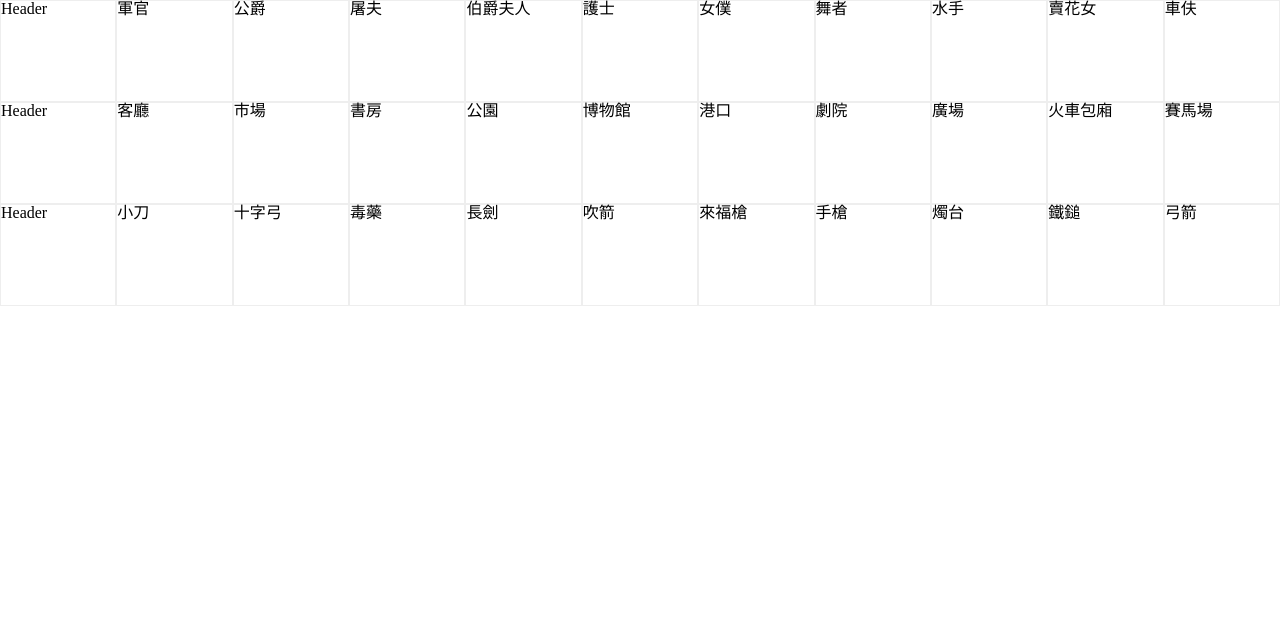
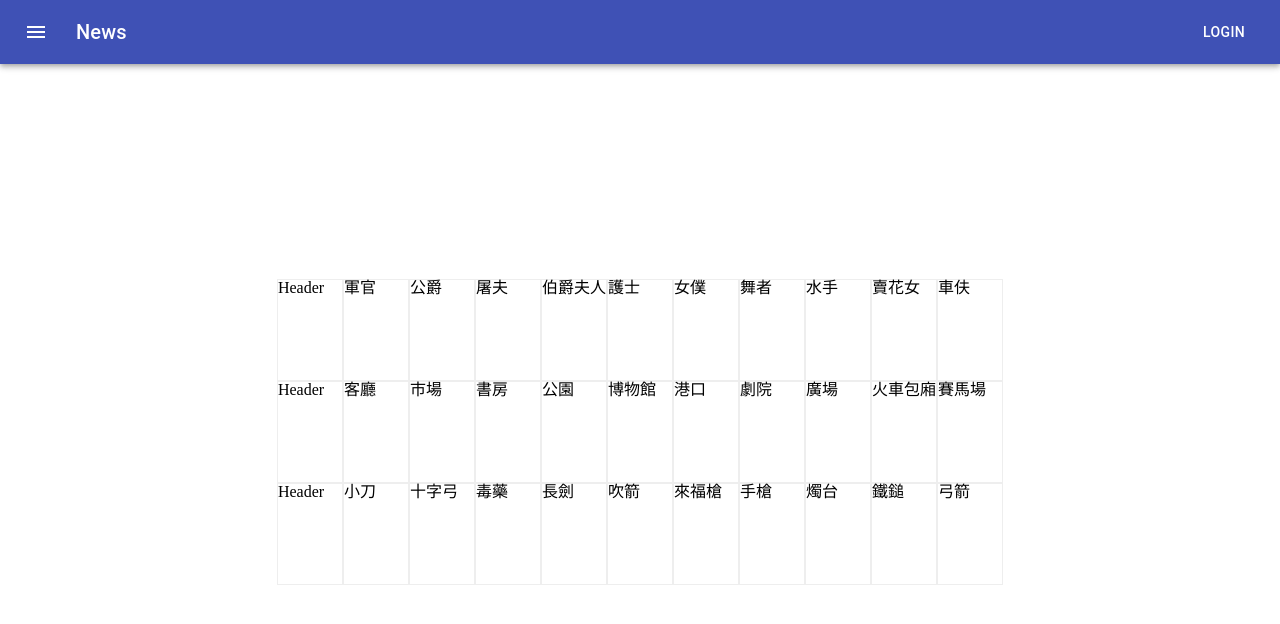
Before and after one commit to TimingJL/13_clues_helper, a React (Create React App) app: page / in a window 1280 px wide. Shown: the top 624 px of the page. Built offline with nearby package versions, Linux system fonts and the light colour scheme; the HTML template or start-up script is replaced by a standard one.

Commit message:
[feature] add nav bar

```diff
--- /dev/null
+++ b/src/containers/MainPage/Content/index.js
@@ -0,0 +1,43 @@
+import React from "react";
+import styled from "styled-components";
+import data from "../data";
+
+const MainPageContainer = styled.div``;
+
+const GridContainer = styled.div`
+  display: grid;
+  grid-template-columns: repeat(11, 1fr);
+`;
+
+const GridBlock = styled.div`
+  border: 1px solid #eee;
+  height: 100px;
+`;
+
+const Content = () => {
+  const { persons, locations, weapons } = data;
+  return (
+    <MainPageContainer>
+      <GridContainer>
+        <GridBlock>Header</GridBlock>
+        {persons.map((person) => (
+          <GridBlock key={person.name.en}>{person.name.zhtw}</GridBlock>
+        ))}
+      </GridContainer>
+      <GridContainer>
+        <GridBlock>Header</GridBlock>
+        {locations.map((location) => (
+          <GridBlock key={location.name.en}>{location.name.zhtw}</GridBlock>
+        ))}
+      </GridContainer>
+      <GridContainer>
+        <GridBlock>Header</GridBlock>
+        {weapons.map((weapon) => (
+          <GridBlock key={weapon.name.en}>{weapon.name.zhtw}</GridBlock>
+        ))}
+      </GridContainer>
+    </MainPageContainer>
+  );
+};
+
+export default Content;
--- /dev/null
+++ b/src/containers/MainPage/Header/index.js
@@ -0,0 +1,40 @@
+import React from "react";
+import { makeStyles } from "@material-ui/core/styles";
+import AppBar from "@material-ui/core/AppBar";
+import Toolbar from "@material-ui/core/Toolbar";
+import Typography from "@material-ui/core/Typography";
+import Button from "@material-ui/core/Button";
+import IconButton from "@material-ui/core/IconButton";
+import MenuIcon from "@material-ui/icons/Menu";
+
+const useStyles = makeStyles((theme) => ({
+  menuButton: {
+    marginRight: theme.spacing(2),
+  },
+  title: {
+    flexGrow: 1,
+  },
+}));
+
+export default function Header() {
+  const classes = useStyles();
+
+  return (
+    <AppBar position="static">
+      <Toolbar>
+        <IconButton
+          edge="start"
+          className={classes.menuButton}
+          color="inherit"
+          aria-label="menu"
+        >
+          <MenuIcon />
+        </IconButton>
+        <Typography variant="h6" className={classes.title}>
+          News
+        </Typography>
+        <Button color="inherit">Login</Button>
+      </Toolbar>
+    </AppBar>
+  );
+}
--- a/src/containers/MainPage/index.js
+++ b/src/containers/MainPage/index.js
@@ -1,41 +1,28 @@
 import React from "react";
 import styled from "styled-components";
-import data from "./data";
+import Header from "./Header";
+import Content from "./Content";
 
-const MainPageContainer = styled.div``;
-
-const GridContainer = styled.div`
-  display: grid;
-  grid-template-columns: repeat(11, 1fr);
+const MainPageContainer = styled.div`
+  height: 100vh;
+  display: flex;
+  flex-direction: column;
 `;
 
-const GridBlock = styled.div`
-  border: 1px solid #eee;
-  height: 100px;
+const ContentWrapper = styled.div`
+  flex-grow: 1;
+  display: flex;
+  justify-content: center;
+  align-items: center;
 `;
 
 const MainPage = () => {
-  const { persons, locations, weapons } = data;
   return (
     <MainPageContainer>
-      <GridContainer>
-        <GridBlock>Header</GridBlock>
-        {persons.map((person) => (
-          <GridBlock key={person.name.en}>{person.name.zhtw}</GridBlock>
-        ))}
-      </GridContainer>
-      <GridContainer>
-        <GridBlock>Header</GridBlock>
-        {locations.map((location) => (
-          <GridBlock key={location.name.en}>{location.name.zhtw}</GridBlock>
-        ))}
-      </GridContainer>
-      <GridContainer>
-        <GridBlock>Header</GridBlock>
-        {weapons.map((weapon) => (
-          <GridBlock key={weapon.name.en}>{weapon.name.zhtw}</GridBlock>
-        ))}
-      </GridContainer>
+      <Header />
+      <ContentWrapper>
+        <Content />
+      </ContentWrapper>
     </MainPageContainer>
   );
 };
```
